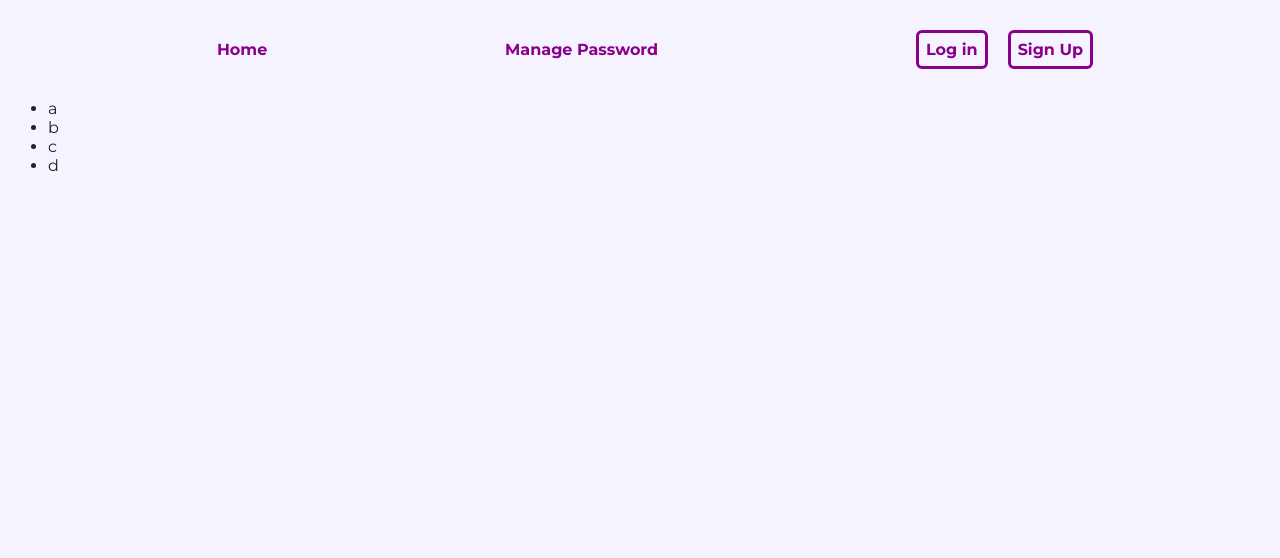
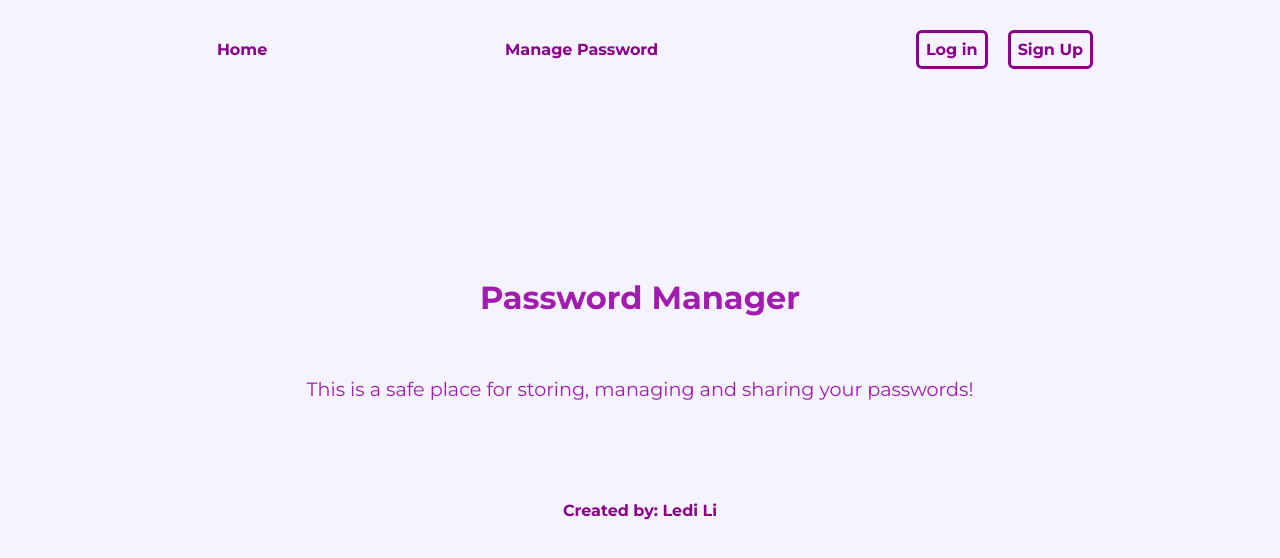
Before and after one commit to ledili2424/Ledi-Li-project3, a React (Vite) app in the folder frontend/: page / in a window 1280 px wide. Shown: the top 558 px of the page. Built offline with nearby package versions, Linux system fonts and the light colour scheme; no server answers; a web font is replaced by a local one.

Commit message:
complete home page

```diff
--- a/frontend/src/Pages/Components/PasswordShareRequestDialog.jsx
+++ b/frontend/src/Pages/Components/PasswordShareRequestDialog.jsx
@@ -62,15 +62,19 @@ function PasswordShareRequestDialog({ setSharedPasswordList }) {
       )
       .then((res) => {
         console.log("accepted request", res.data.data);
-        setRequests((prevRequests) =>
-          prevRequests.filter((request) => request._id !== requestId)
-        );
-        if (requests.length === 0) setOpen(false);
+        setRequests((prevRequests) => {
+          const newRequests = prevRequests.filter(
+            (request) => request._id !== requestId
+          );
+          return newRequests;
+        });
         setSharedPasswordList((prevList) => [...prevList, res.data.data]);
       })
       .catch((err) => {
         console.error("Error accepting password share request:", err);
+        setRequests((prevRequests) => [...prevRequests, requestId]);
       });
+    if (requests.length === 0) setOpen(false);
   }
 
   function handleReject(requestId) {
@@ -82,10 +86,13 @@ function PasswordShareRequestDialog({ setSharedPasswordList }) {
       )
       .then((res) => {
         console.log("rejected password", res.data.data);
-        setRequests((prevRequests) =>
-          prevRequests.filter((request) => request._id !== requestId)
-        );
-        if (requests.length === 0) setOpen(false);
+        setRequests((prevRequests) => {
+          const newRequests = prevRequests.filter(
+            (request) => request._id !== requestId
+          );
+          if (newRequests.length === 0) setOpen(false);
+          return newRequests;
+        });
       })
       .catch((err) => {
         console.error("Error rejecting password share request:", err);
--- a/frontend/src/Pages/Home.jsx
+++ b/frontend/src/Pages/Home.jsx
@@ -1,17 +1,14 @@
+import "./home.css";
+
 export default function Home() {
   return (
     <div>
-      <div >
-        <ul>
-          <li>a</li>
-          <li>
-            b
-          </li>
-          <li>c</li>
-          <li>
-            d
-          </li>
-        </ul>
+      <div className="container">
+        <h3 className="title">Password Manager</h3>
+        <p className="description">
+          This is a safe place for storing, managing and sharing your passwords!
+        </p>
+        <h5 className="creator">Created by: Ledi Li</h5>
       </div>
     </div>
   );
--- /dev/null
+++ b/frontend/src/Pages/home.css
@@ -0,0 +1,27 @@
+/* Home.css */
+.container {
+  display: flex;
+  flex-direction: column;
+  align-items: center;
+  justify-content: center;
+  height: 80vh;
+  font: inherit;
+}
+
+.title {
+  font-size: 2em;
+  color: #a21caf;
+  margin: 30px;
+}
+
+.description {
+  font-size: 1.2em;
+  color: #a21caf;
+  margin: 30px;
+}
+
+.creator {
+  font-size: 1em;
+  color: #8b008b;
+  margin: 70px;
+}
```
